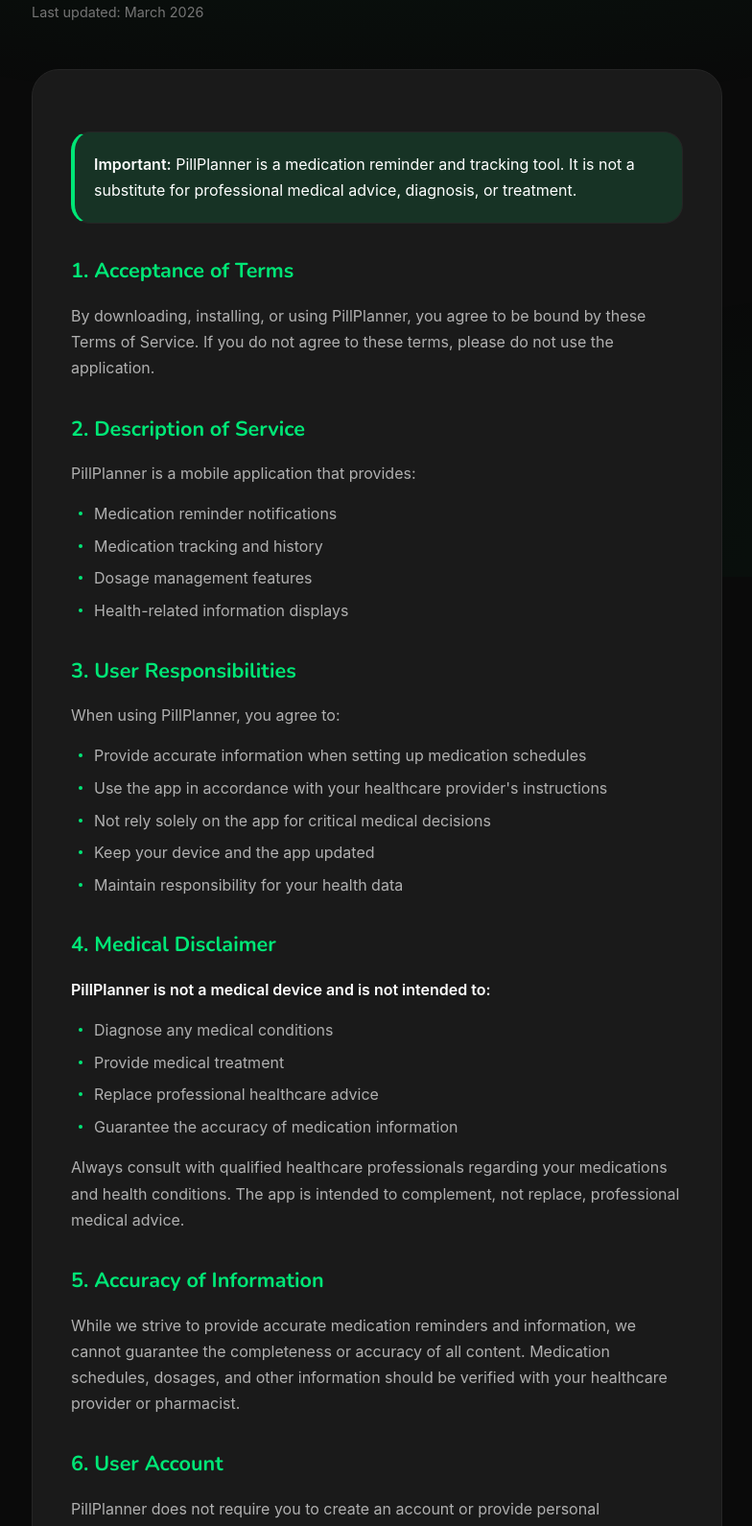
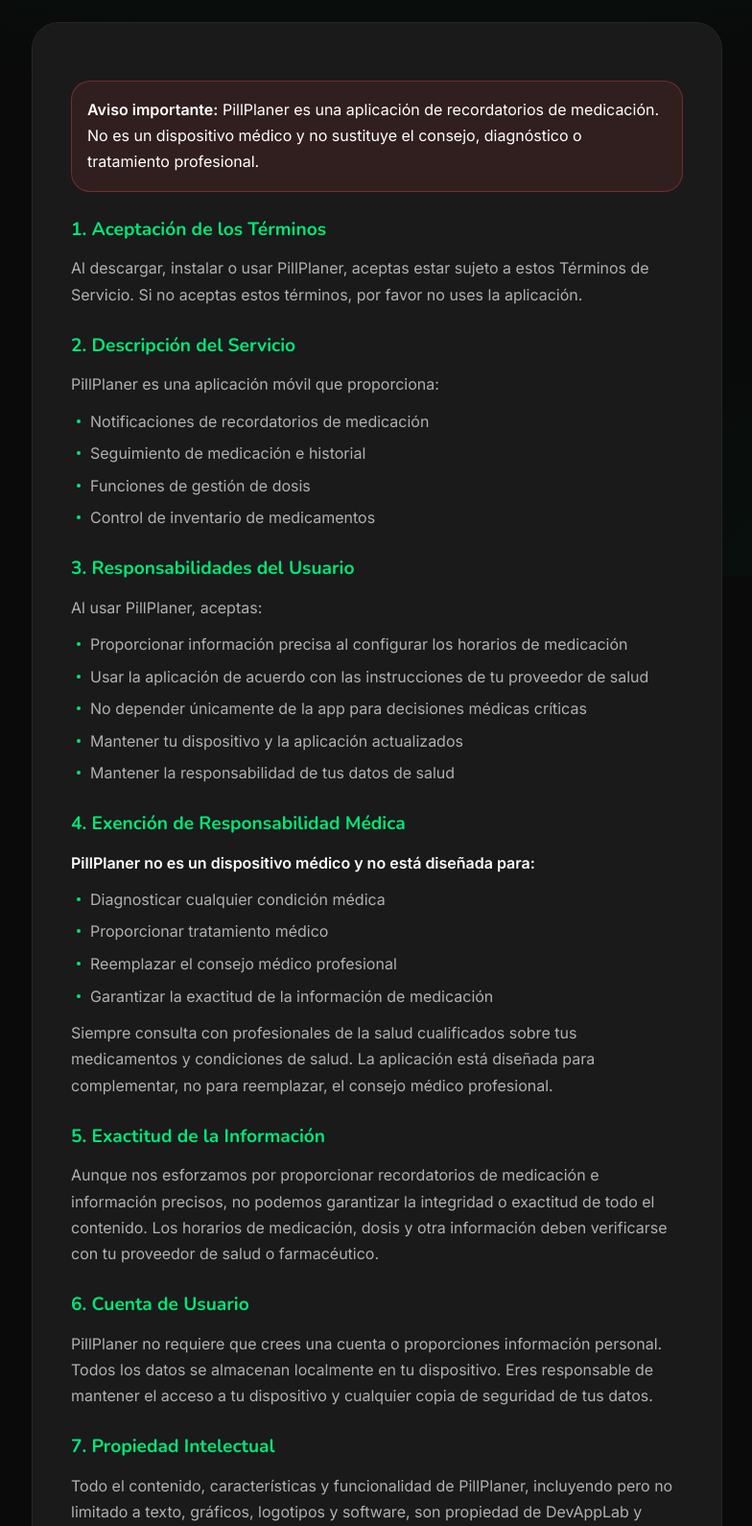
Before and after one commit to devapplab-star/DevAppLab, a plain HTML site: page docs/apps/pillplanner/terms.html in a window 1280 px wide. Shown: the part 199-1789 px from the top of the page at 96% size, without its empty margins (247-1031 px from the left). Drawn offline with nearby package versions, Linux system fonts and the light colour scheme.

Commit message:
Update terms.html

```diff
--- a/docs/apps/pillplanner/terms.html
+++ b/docs/apps/pillplanner/terms.html
@@ -1,19 +1,19 @@
 <!DOCTYPE html>
-<html lang="en">
+<html lang="es">
 <head>
     <meta charset="UTF-8">
-    <meta name="viewport" content="width=device-width, initial-scale=1.0">
-    <meta name="description" content="PillPlanner Terms of Service - Terms and conditions governing the use of PillPlanner">
-    <meta name="theme-color" content="#6366f1">
-    <title>Terms of Service - PillPlanner</title>
+    <meta name="viewport" content="width=device-width, initial-scale=1.0, viewport-fit=cover">
+    <meta name="description" content="Términos de Servicio de PillPlaner - Términos y condiciones de uso">
+    <meta name="theme-color" content="#0A0A0A">
+    <title>Términos de Servicio - PillPlaner</title>
     <link rel="preconnect" href="https://fonts.googleapis.com">
     <link rel="preconnect" href="https://fonts.gstatic.com" crossorigin>
-    <link href="https://fonts.googleapis.com/css2?family=Nunito:wght@400;500;600;700&family=DM+Sans:wght@400;500;600;700&display=swap" rel="stylesheet">
+    <link href="https://fonts.googleapis.com/css2?family=Nunito:wght@400;500;600;700;800&family=Inter:wght@400;500;600;700&display=swap" rel="stylesheet">
     <link rel="stylesheet" href="css/styles.css">
     <style>
         .legal-page {
-            padding-top: calc(var(--header-height) + 60px);
-            padding-bottom: 80px;
+            padding-top: calc(var(--header-height) + 40px);
+            padding-bottom: 60px;
             min-height: 100vh;
         }
 
@@ -23,34 +23,34 @@
         }
 
         .legal-header {
-            margin-bottom: 48px;
+            margin-bottom: 32px;
         }
 
         .legal-header h1 {
             font-family: var(--font-heading);
-            font-size: clamp(2rem, 4vw, 2.5rem);
-            font-weight: 700;
-            margin-bottom: 12px;
+            font-size: clamp(1.8rem, 5vw, 2.2rem);
+            font-weight: 800;
+            margin-bottom: 8px;
         }
 
         .legal-meta {
             color: var(--color-text-muted);
-            font-size: 0.9rem;
+            font-size: 0.85rem;
         }
 
         .legal-content {
             background: var(--color-bg-card);
             border: 1px solid var(--color-border);
             border-radius: var(--radius-lg);
-            padding: 40px;
+            padding: 24px;
         }
 
         .legal-content h2 {
             font-family: var(--font-heading);
-            font-size: 1.35rem;
+            font-size: 1.1rem;
             font-weight: 700;
-            margin-top: 32px;
-            margin-bottom: 16px;
+            margin-top: 24px;
+            margin-bottom: 12px;
             color: var(--color-primary);
         }
 
@@ -60,26 +60,28 @@
 
         .legal-content p {
             color: var(--color-text-secondary);
-            margin-bottom: 16px;
+            margin-bottom: 12px;
             line-height: 1.7;
+            font-size: 0.95rem;
         }
 
         .legal-content ul {
-            margin-bottom: 16px;
-            padding-left: 24px;
+            margin-bottom: 12px;
+            padding-left: 20px;
         }
 
         .legal-content li {
             color: var(--color-text-secondary);
             margin-bottom: 8px;
             line-height: 1.6;
+            font-size: 0.95rem;
             position: relative;
         }
 
         .legal-content li::before {
             content: '';
             position: absolute;
-            left: -16px;
+            left: -14px;
             top: 10px;
             width: 4px;
             height: 4px;
@@ -92,28 +94,31 @@
             font-weight: 600;
         }
 
-        .highlight-box {
-            background: var(--color-primary-dim);
-            border: 1px solid var(--color-border);
-            border-left: 4px solid var(--color-primary);
+        .disclaimer-box {
+            background: rgba(255, 82, 82, 0.1);
+            border: 1px solid rgba(255, 82, 82, 0.3);
             border-radius: var(--radius-md);
-            padding: 20px;
-            margin: 24px 0;
+            padding: 16px;
+            margin: 20px 0;
         }
 
-        .highlight-box p {
+        .disclaimer-box p {
+            color: var(--color-text);
             margin: 0;
-            color: var(--color-text);
         }
 
-        @media (max-width: 768px) {
-            .legal-page {
-                padding-top: calc(var(--header-height) + 40px);
-                padding-bottom: 60px;
+        @media (min-width: 640px) {
+            .legal-content {
+                padding: 40px;
             }
 
-            .legal-content {
-                padding: 24px;
+            .legal-content h2 {
+                font-size: 1.2rem;
+            }
+
+            .legal-content p,
+            .legal-content li {
+                font-size: 1rem;
             }
         }
     </style>
@@ -123,11 +128,11 @@
 
     <header class="header">
         <nav class="nav container">
-            <a href="../" class="back-link">
+            <a href="./" class="back-link">
                 <svg viewBox="0 0 24 24" fill="none" stroke="currentColor" stroke-width="2">
                     <path d="M19 12H5M12 19l-7-7 7-7"/>
                 </svg>
-                <span>PillPlanner</span>
+                <span>PillPlaner</span>
             </a>
         </nav>
     </header>
@@ -136,138 +141,114 @@
         <div class="container">
             <div class="legal-container">
                 <div class="legal-header">
-                    <h1>Terms of Service</h1>
-                    <p class="legal-meta">Last updated: March 2026</p>
+                    <h1>Términos de Servicio</h1>
+                    <p class="legal-meta">Última actualización: 24 de mayo de 2024</p>
                 </div>
 
                 <div class="legal-content">
-                    <div class="highlight-box">
+                    <div class="disclaimer-box">
                         <p>
-                            <strong>Important:</strong> PillPlanner is a medication reminder and tracking tool.
-                            It is not a substitute for professional medical advice, diagnosis, or treatment.
+                            <strong>Aviso importante:</strong> PillPlaner es una aplicación de recordatorios
+                            de medicación. No es un dispositivo médico y no sustituye el consejo,
+                            diagnóstico o tratamiento profesional.
                         </p>
                     </div>
 
-                    <h2>1. Acceptance of Terms</h2>
+                    <h2>1. Aceptación de los Términos</h2>
                     <p>
-                        By downloading, installing, or using PillPlanner, you agree to be bound by these Terms of
-                        Service. If you do not agree to these terms, please do not use the application.
+                        Al descargar, instalar o usar PillPlaner, aceptas estar sujeto a estos Términos
+                        de Servicio. Si no aceptas estos términos, por favor no uses la aplicación.
                     </p>
 
-                    <h2>2. Description of Service</h2>
+                    <h2>2. Descripción del Servicio</h2>
+                    <p>PillPlaner es una aplicación móvil que proporciona:</p>
+                    <ul>
+                        <li>Notificaciones de recordatorios de medicación</li>
+                        <li>Seguimiento de medicación e historial</li>
+                        <li>Funciones de gestión de dosis</li>
+                        <li>Control de inventario de medicamentos</li>
+                    </ul>
+
+                    <h2>3. Responsabilidades del Usuario</h2>
+                    <p>Al usar PillPlaner, aceptas:</p>
+                    <ul>
+                        <li>Proporcionar información precisa al configurar los horarios de medicación</li>
+                        <li>Usar la aplicación de acuerdo con las instrucciones de tu proveedor de salud</li>
+                        <li>No depender únicamente de la app para decisiones médicas críticas</li>
+                        <li>Mantener tu dispositivo y la aplicación actualizados</li>
+                        <li>Mantener la responsabilidad de tus datos de salud</li>
+                    </ul>
+
+                    <h2>4. Exención de Responsabilidad Médica</h2>
+                    <p><strong>PillPlaner no es un dispositivo médico y no está diseñada para:</strong></p>
+                    <ul>
+                        <li>Diagnosticar cualquier condición médica</li>
+                        <li>Proporcionar tratamiento médico</li>
+                        <li>Reemplazar el consejo médico profesional</li>
+                        <li>Garantizar la exactitud de la información de medicación</li>
+                    </ul>
                     <p>
-                        PillPlanner is a mobile application that provides:
+                        Siempre consulta con profesionales de la salud cualificados sobre tus medicamentos
+                        y condiciones de salud. La aplicación está diseñada para complementar, no para
+                        reemplazar, el consejo médico profesional.
+                    </p>
+
+                    <h2>5. Exactitud de la Información</h2>
+                    <p>
+                        Aunque nos esforzamos por proporcionar recordatorios de medicación e información
+                        precisos, no podemos garantizar la integridad o exactitud de todo el contenido.
+                        Los horarios de medicación, dosis y otra información deben verificarse con tu
+                        proveedor de salud o farmacéutico.
+                    </p>
+
+                    <h2>6. Cuenta de Usuario</h2>
+                    <p>
+                        PillPlaner no requiere que crees una cuenta o proporciones información personal.
+                        Todos los datos se almacenan localmente en tu dispositivo. Eres responsable de
+                        mantener el acceso a tu dispositivo y cualquier copia de seguridad de tus datos.
+                    </p>
+
+                    <h2>7. Propiedad Intelectual</h2>
+                    <p>
+                        Todo el contenido, características y funcionalidad de PillPlaner, incluyendo
+                        pero no limitado a texto, gráficos, logotipos y software, son propiedad de
+                        DevAppLab y están protegidos por las leyes de propiedad intelectual.
+                    </p>
+
+                    <h2>8. Usos Prohibidos</h2>
+                    <p>Aceptas no:</p>
+                    <ul>
+                        <li>Usar la aplicación para cualquier propósito ilegal o no autorizado</li>
+                        <li>Intentar obtener acceso no autorizado a la aplicación o sistemas relacionados</li>
+                        <li>Descompilar, desensamblar o aplicar ingeniería inversa a la aplicación</li>
+                        <li>Usar la aplicación de manera que pueda dañar, deshabilitar o afectar el servicio</li>
+                    </ul>
+
+                    <h2>9. Limitación de Responsabilidad</h2>
+                    <p>
+                        En la máxima medida permitida por la ley, DevAppLab no será responsable de
+                        ningún daño directo, indirecto, incidental, especial, consecuente o punitivo
+                        que surja de tu uso o incapacidad de usar PillPlaner, incluyendo pero no
+                        limitado a:
                     </p>
                     <ul>
-                        <li>Medication reminder notifications</li>
-                        <li>Medication tracking and history</li>
-                        <li>Dosage management features</li>
-                        <li>Health-related information displays</li>
+                        <li>Dosis de medicación perdidas</li>
+                        <li>Información de medicación inexacta</li>
+                        <li>Decisiones relacionadas con la salud basadas en datos de la app</li>
+                        <li>Pérdida de datos o daño al dispositivo</li>
                     </ul>
 
-                    <h2>3. User Responsibilities</h2>
-                    <p>When using PillPlanner, you agree to:</p>
-                    <ul>
-                        <li>Provide accurate information when setting up medication schedules</li>
-                        <li>Use the app in accordance with your healthcare provider's instructions</li>
-                        <li>Not rely solely on the app for critical medical decisions</li>
-                        <li>Keep your device and the app updated</li>
-                        <li>Maintain responsibility for your health data</li>
-                    </ul>
-
-                    <h2>4. Medical Disclaimer</h2>
+                    <h2>10. Modificaciones al Servicio</h2>
                     <p>
-                        <strong>PillPlanner is not a medical device and is not intended to:</strong>
-                    </p>
-                    <ul>
-                        <li>Diagnose any medical conditions</li>
-                        <li>Provide medical treatment</li>
-                        <li>Replace professional healthcare advice</li>
-                        <li>Guarantee the accuracy of medication information</li>
-                    </ul>
-                    <p>
-                        Always consult with qualified healthcare professionals regarding your medications
-                        and health conditions. The app is intended to complement, not replace, professional
-                        medical advice.
+                        Nos reservamos el derecho de modificar, suspender o discontinuar PillPlaner
+                        en cualquier momento, con o sin previo aviso. También podemos actualizar
+                        estos Términos de Servicio ocasionalmente.
                     </p>
 
-                    <h2>5. Accuracy of Information</h2>
+                    <h2>11. Contacto</h2>
                     <p>
-                        While we strive to provide accurate medication reminders and information, we cannot
-                        guarantee the completeness or accuracy of all content. Medication schedules, dosages,
-                        and other information should be verified with your healthcare provider or pharmacist.
-                    </p>
-
-                    <h2>6. User Account</h2>
-                    <p>
-                        PillPlanner does not require you to create an account or provide personal information.
-                        All data is stored locally on your device. You are responsible for maintaining access
-                        to your device and any backup of your data.
-                    </p>
-
-                    <h2>7. Intellectual Property</h2>
-                    <p>
-                        All content, features, and functionality of PillPlanner, including but not limited to
-                        text, graphics, logos, and software, are owned by DevAppLab and are protected by
-                        intellectual property laws.
-                    </p>
-
-                    <h2>8. Prohibited Uses</h2>
-                    <p>You agree not to:</p>
-                    <ul>
-                        <li>Use the app for any illegal or unauthorized purpose</li>
-                        <li>Attempt to gain unauthorized access to the app or related systems</li>
-                        <li>Reverse engineer, decompile, or disassemble the app</li>
-                        <li>Use the app in a way that could damage, disable, or impair the service</li>
-                    </ul>
-
-                    <h2>9. Limitation of Liability</h2>
-                    <p>
-                        To the maximum extent permitted by law, DevAppLab shall not be liable for any direct,
-                        indirect, incidental, special, consequential, or punitive damages arising from your
-                        use of or inability to use PillPlanner, including but not limited to:
-                    </p>
-                    <ul>
-                        <li>Missed medication doses</li>
-                        <li>Inaccurate medication information</li>
-                        <li>Health-related decisions made based on app data</li>
-                        <li>Data loss or device damage</li>
-                    </ul>
-
-                    <h2>10. Indemnification</h2>
-                    <p>
-                        You agree to indemnify and hold harmless DevAppLab, its affiliates, and their respective
-                        officers, directors, and employees from any claims, damages, losses, or expenses
-                        arising from your use of the app or violation of these terms.
-                    </p>
-
-                    <h2>11. Modifications to Service</h2>
-                    <p>
-                        We reserve the right to modify, suspend, or discontinue PillPlanner at any time,
-                        with or without notice. We may also update these Terms of Service from time to time.
-                    </p>
-
-                    <h2>12. Termination</h2>
-                    <p>
-                        These Terms of Service remain in effect until terminated. You may stop using the
-                        app at any time by uninstalling it. We may terminate your access to the app if you
-                        violate these terms.
-                    </p>
-
-                    <h2>13. Governing Law</h2>
-                    <p>
-                        These Terms of Service shall be governed by and construed in accordance with the laws
-                        of the jurisdiction in which DevAppLab operates, without regard to its conflict of
-                        law provisions.
-                    </p>
-
-                    <h2>14. Contact Information</h2>
-                    <p>
-                        For questions or concerns about these Terms of Service, please contact us:
-                    </p>
-                    <p>
-                        <strong>Email:</strong> legal@devapplab.com<br>
-                        <strong>Website:</strong> devapplab.com
+                        Si tienes preguntas o preocupaciones sobre estos Términos de Servicio,
+                        contáctanos en: <strong>legal@devapplab.com</strong>
                     </p>
                 </div>
             </div>
@@ -277,7 +258,7 @@
     <footer class="footer">
         <div class="container">
             <div class="footer-bottom">
-                <p class="copyright">&copy; 2026 PillPlanner by DevAppLab. All rights reserved.</p>
+                <p class="copyright">&copy; 2024 PillPlaner by DevAppLab. Todos los derechos reservados.</p>
             </div>
         </div>
     </footer>
```
